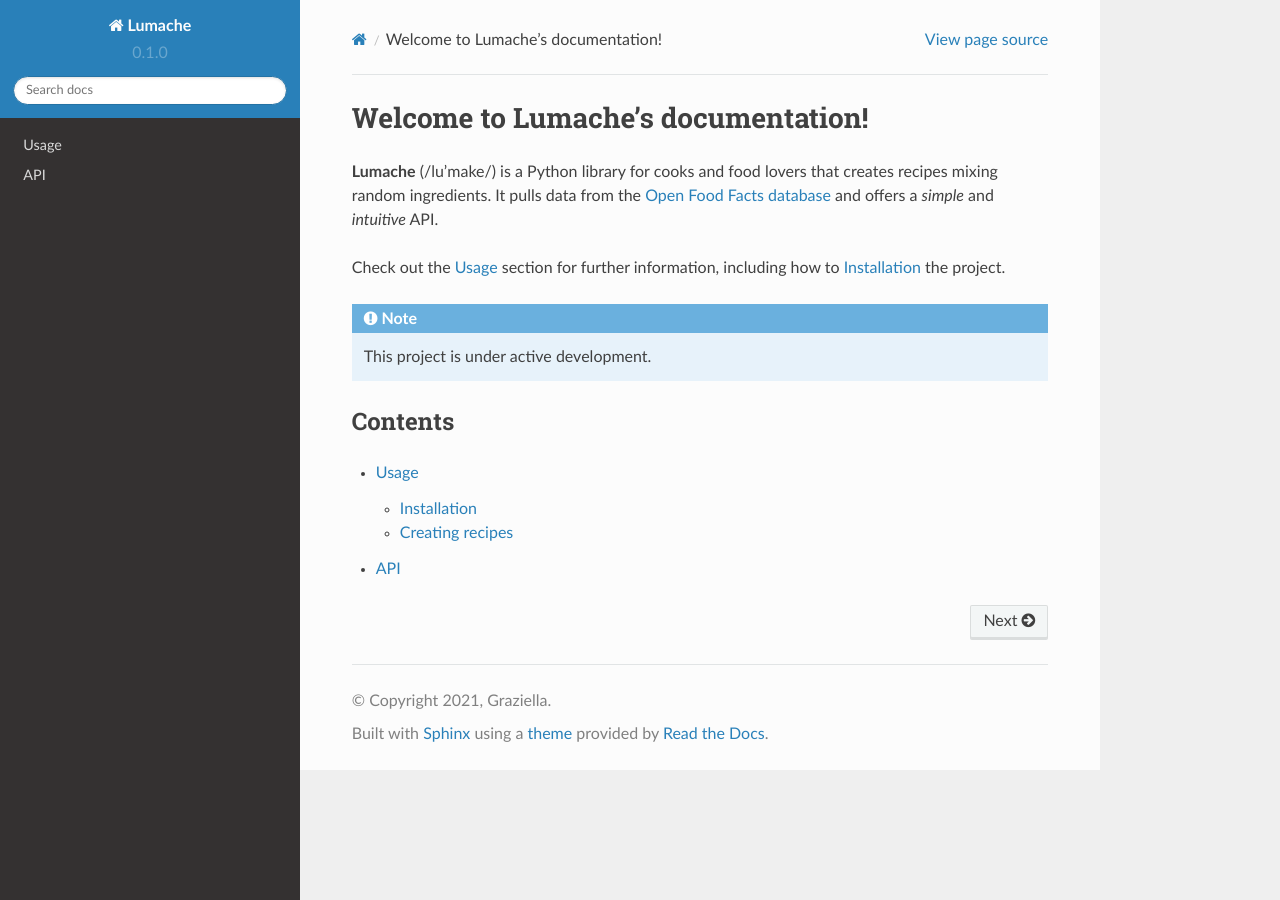
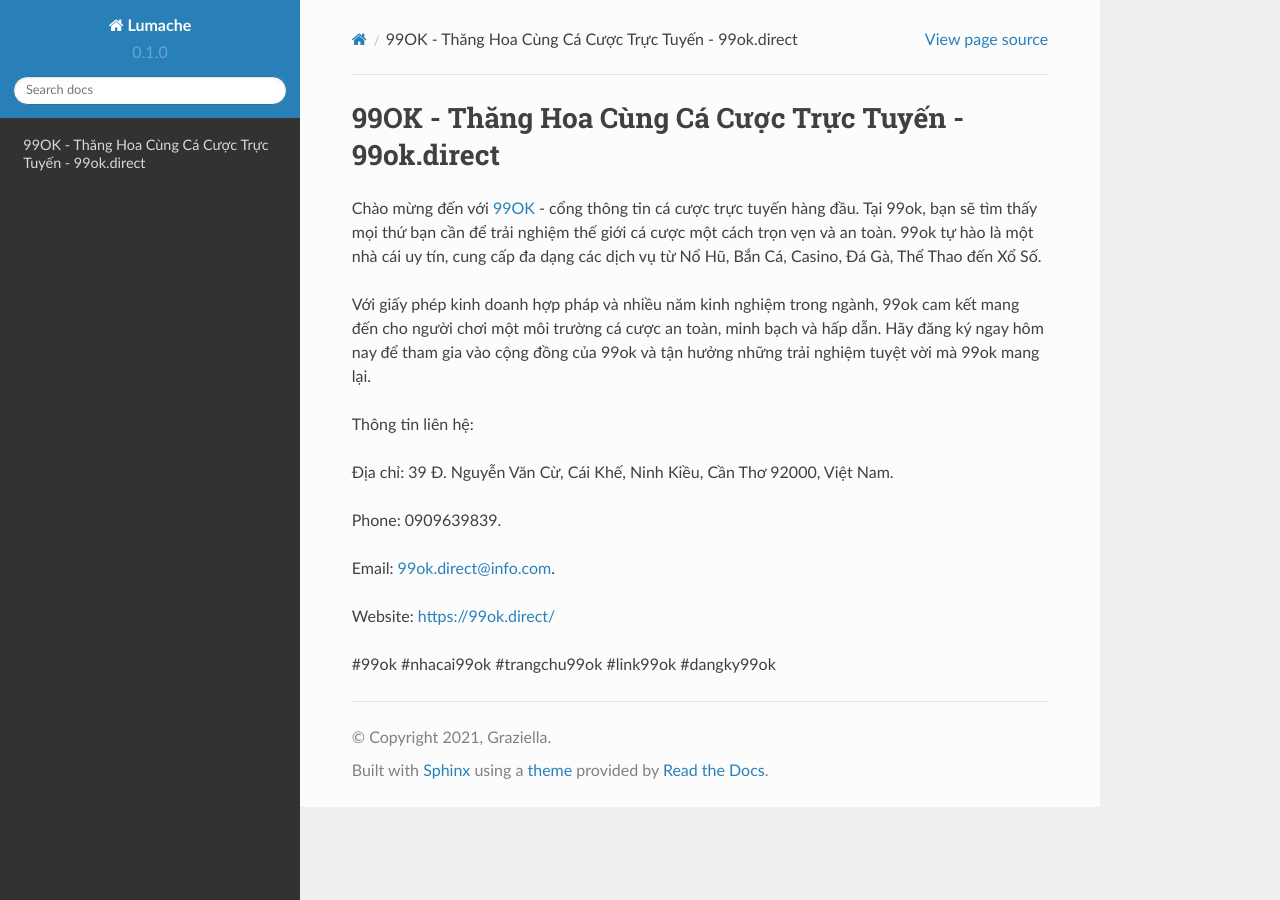
Before and after one commit to socialentity/99okdirect, a Sphinx documentation site: the page built from docs/source/index.rst, in a window 1280 px wide. Built offline with Sphinx 7.4.7 and the Read the Docs theme 2.0.0, drawn with Linux system fonts in a browser that asks for light colours.

Commit message:
Update index.rst

```diff
--- a/docs/source/index.rst
+++ b/docs/source/index.rst
@@ -1,22 +1,18 @@
-Welcome to Lumache's documentation!
+99OK - Thăng Hoa Cùng Cá Cược Trực Tuyến - 99ok.direct
 ===================================
 
-**Lumache** (/lu'make/) is a Python library for cooks and food lovers
-that creates recipes mixing random ingredients.
-It pulls data from the `Open Food Facts database <https://world.openfoodfacts.org/>`_
-and offers a *simple* and *intuitive* API.
+Chào mừng đến với `99OK <https://99ok.direct/>`_ - cổng thông tin cá cược trực tuyến hàng đầu. Tại 99ok, bạn sẽ tìm thấy mọi thứ bạn cần để trải nghiệm thế giới cá cược một cách trọn vẹn và an toàn. 99ok tự hào là một nhà cái uy tín, cung cấp đa dạng các dịch vụ từ Nổ Hũ, Bắn Cá, Casino, Đá Gà, Thể Thao đến Xổ Số.
 
-Check out the :doc:`usage` section for further information, including
-how to :ref:`installation` the project.
+Với giấy phép kinh doanh hợp pháp và nhiều năm kinh nghiệm trong ngành, 99ok cam kết mang đến cho người chơi một môi trường cá cược an toàn, minh bạch và hấp dẫn. Hãy đăng ký ngay hôm nay để tham gia vào cộng đồng của 99ok và tận hưởng những trải nghiệm tuyệt vời mà 99ok mang lại.
 
-.. note::
+Thông tin liên hệ:
 
-   This project is under active development.
+Địa chỉ: 39 Đ. Nguyễn Văn Cừ, Cái Khế, Ninh Kiều, Cần Thơ 92000, Việt Nam.
 
-Contents
---------
+Phone: 0909639839.
 
-.. toctree::
+Email: 99ok.direct@info.com.
 
-   usage
-   api
+Website: https://99ok.direct/
+
+#99ok #nhacai99ok #trangchu99ok #link99ok #dangky99ok
```
